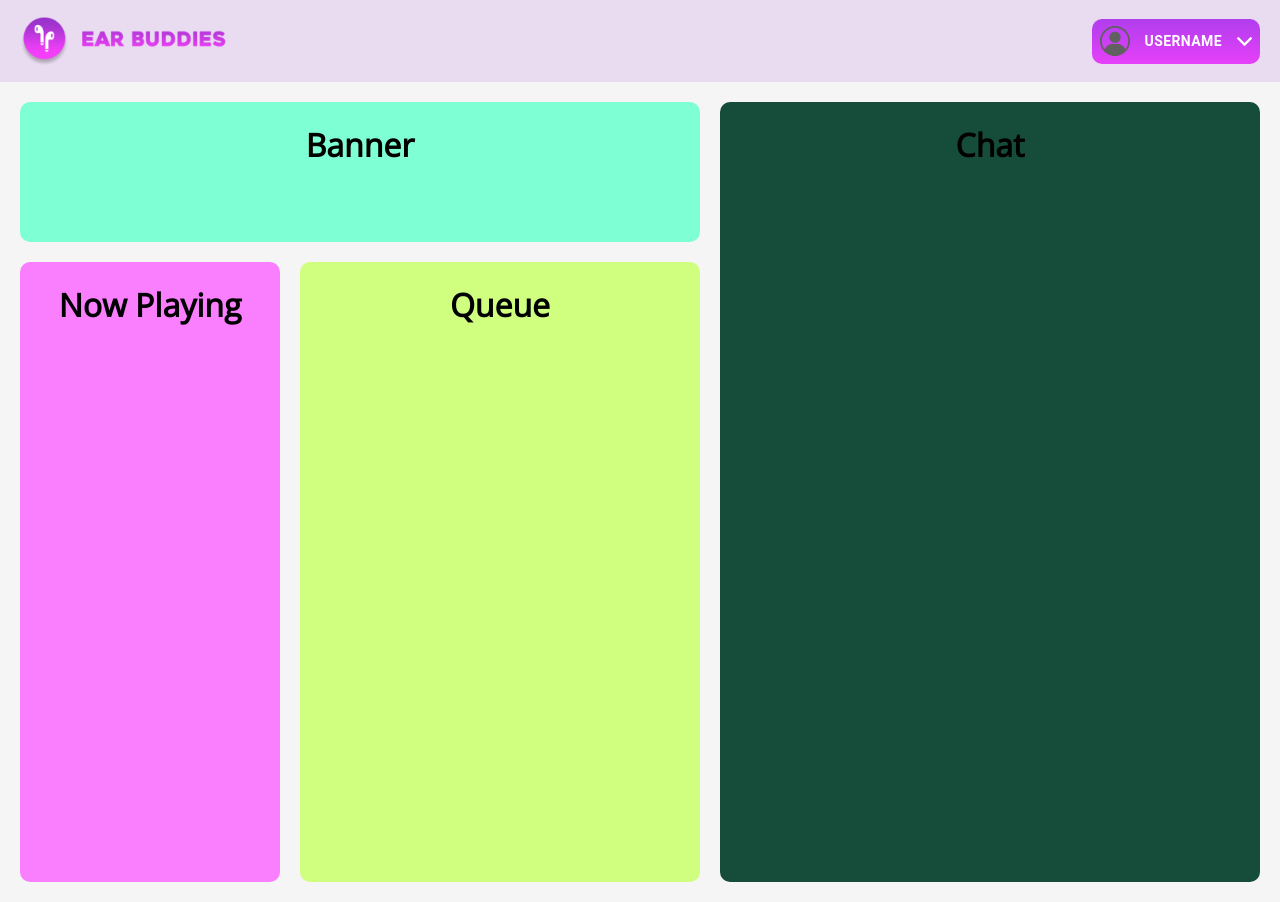
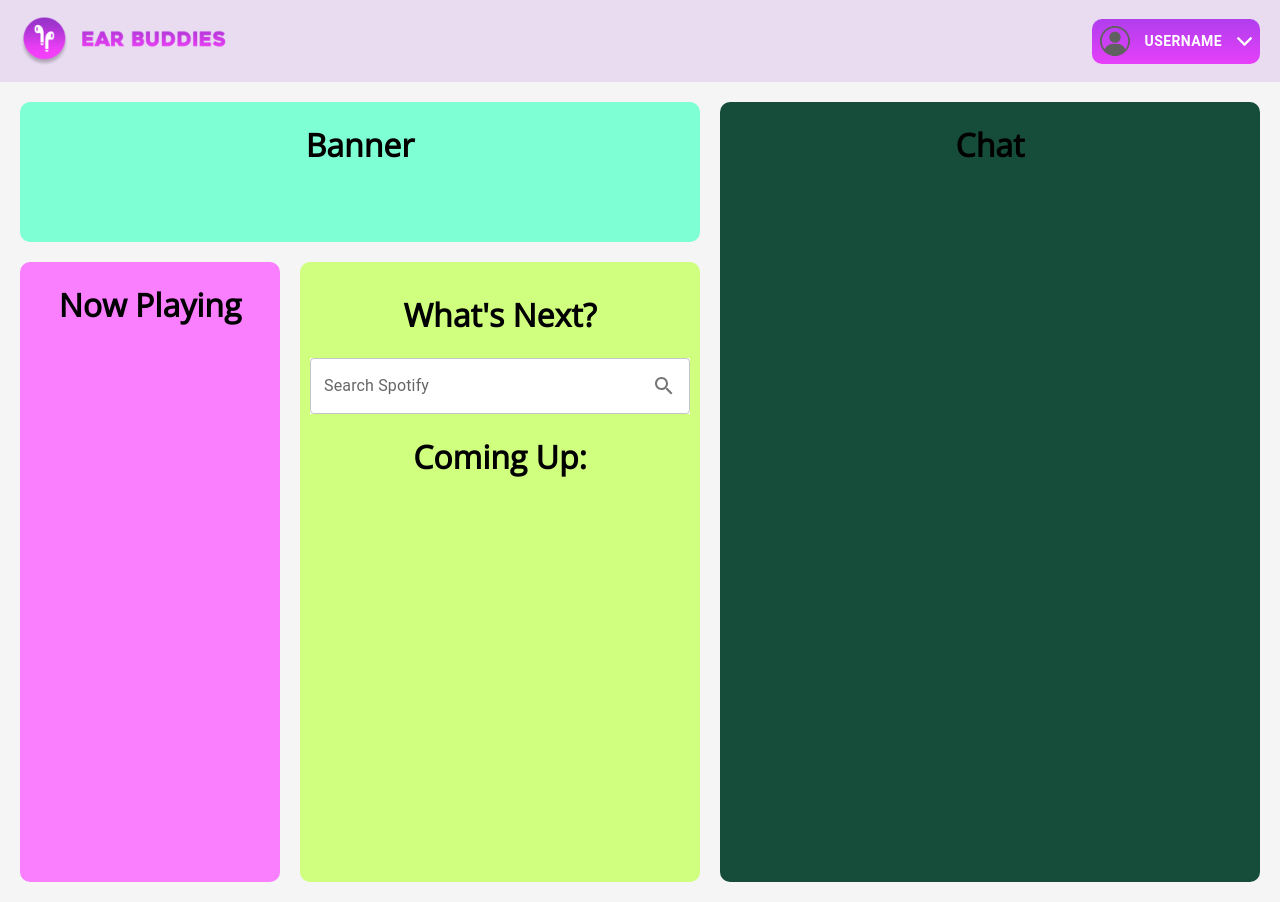
Before and after one commit to samanthamebius/EarBuddies, a React (Vite) app in the folder frontend/: page /studio in a window 1280 px wide. Built offline with nearby package versions, Linux system fonts and the light colour scheme.

Commit message:
Created the Song Selection Section

```diff
--- a/frontend/src/studio/Queue.jsx
+++ /dev/null
@@ -1,11 +0,0 @@
-import React from "react";
-import styles from './StudioPage.module.css'
-
-export default function Queue() {
-
-  return (
-    <div className={styles.queue}>
-      <h1>Queue</h1>
-    </div>
-  );
-}
--- /dev/null
+++ b/frontend/src/studio/SongSelection.jsx
@@ -0,0 +1,30 @@
+import React from "react";
+import styles from './StudioPage.module.css'
+import SearchBar from "../shared/SearchBar";
+
+export default function SongSelection() {
+
+  return (
+    <div className={styles.queue}>
+      <SongSearch />
+      <Queue />
+    </div>
+  );
+}
+
+function SongSearch() {
+  return (
+    <div>
+      <h1>What's Next?</h1>
+      <SearchBar label={"Search Spotify"}></SearchBar>
+    </div>
+  );
+}
+
+function Queue() {
+  return (
+    <div>
+    <h1>Coming Up:</h1>
+  </div>
+  )
+}
--- a/frontend/src/studio/StudioPage.jsx
+++ b/frontend/src/studio/StudioPage.jsx
@@ -5,7 +5,7 @@ import styles from './StudioPage.module.css';
 import Banner from "./Banner";
 import Chat from "./Chat";
 import NowPlaying from "./NowPlaying";
-import Queue from "./Queue";
+import SongSelection from "./SongSelection";
 
 
 function StudioPage() {
@@ -14,7 +14,7 @@ function StudioPage() {
     <div className={styles.studio}>
       <Banner/>
       <NowPlaying/>
-      <Queue/>
+      <SongSelection/>
       <Chat/>
     </div>
   );
--- a/frontend/src/studio/StudioPage.module.css
+++ b/frontend/src/studio/StudioPage.module.css
@@ -1,5 +1,4 @@
 .studio {
-
     height:800px; /* TODO: fix later */
     display: grid;
     grid-template-rows: 1fr 4fr;
@@ -28,6 +27,7 @@
     grid-row: 2 / 2;
     grid-column: 2 / 2;
     margin: 10px;
+    padding: 10px;
     border-radius: 10px;
 }
 
```
